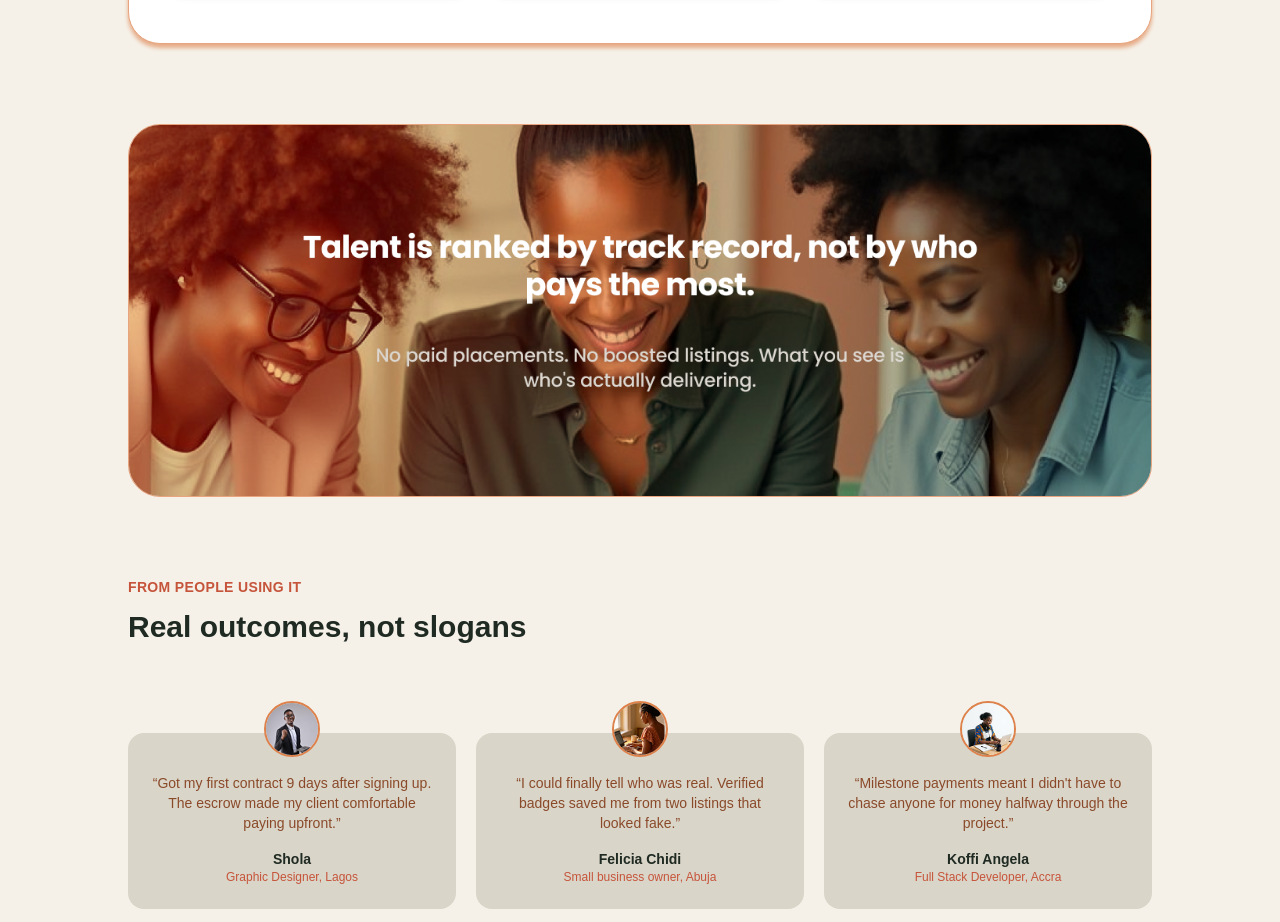
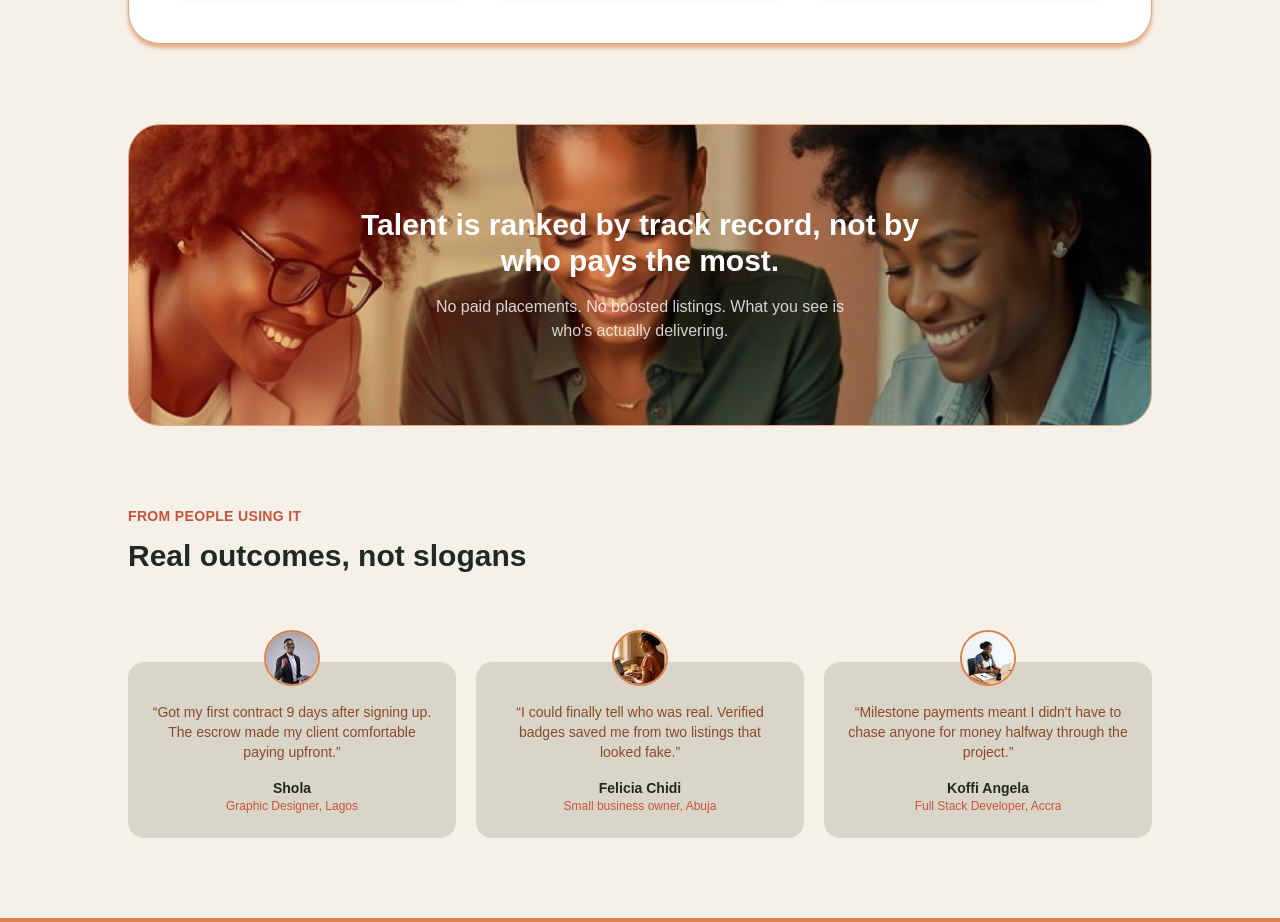
Before and after one commit to Odinaka-123/TalentQ, a Next.js app: page / in a window 1280 px wide. Shown: the part 2440-3362 px from the top of the page. Built offline with nearby package versions, Linux system fonts and the light colour scheme.

Commit message:
Replace talent-banner.png with talent-banner.jpeg and update TalentBanner component to include new content and styling

```diff
--- a/src/app/(landing)/components/TalentBanner.tsx
+++ b/src/app/(landing)/components/TalentBanner.tsx
@@ -5,12 +5,21 @@ export default function TalentBanner() {
     <section className="w-full flex justify-center px-4 pb-16 sm:pb-20">
       <div className="relative w-full max-w-5xl rounded-4xl border border-[#E8A47E] overflow-hidden">
         <Image
-          src="/images/talent-banner.png"
-          alt="Talent is ranked by track record, not by who pays the most."
+          src="/Images/talent-banner.jpeg"
+          alt="Freelancers collaborating"
           width={1200}
           height={400}
-          className="w-full h-auto object-cover"
+          className="w-full h-65 sm:h-75 object-cover"
         />
+        <div className="absolute inset-0 flex flex-col items-center justify-center text-center px-6">
+          <h2 className="text-xl sm:text-2xl md:text-3xl font-bold text-white max-w-xl">
+            Talent is ranked by track record, not by who pays the most.
+          </h2>
+          <p className="mt-4 text-sm sm:text-base text-white/80 max-w-md">
+            No paid placements. No boosted listings. What you see is who&apos;s
+            actually delivering.
+          </p>
+        </div>
       </div>
     </section>
   );
```
Also changed, not shown: public/Images/talent-banner.jpeg (added), public/Images/talent-banner.png (deleted).
